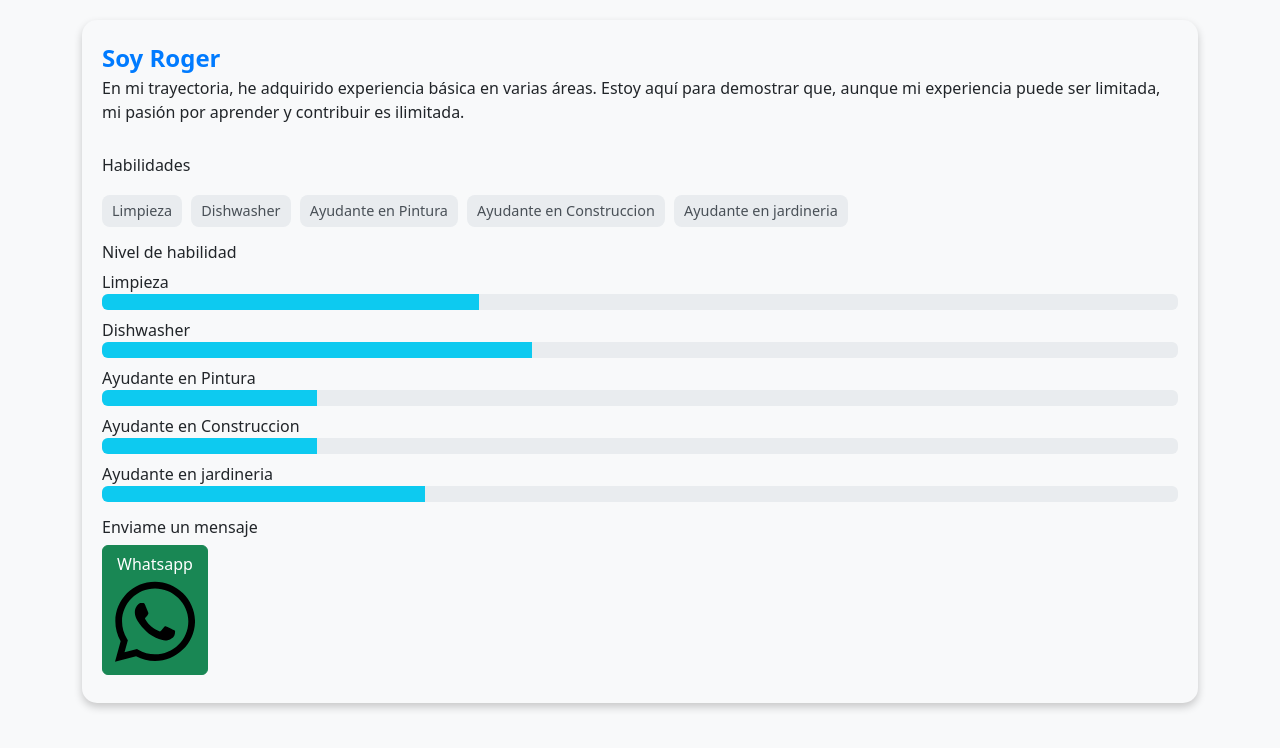
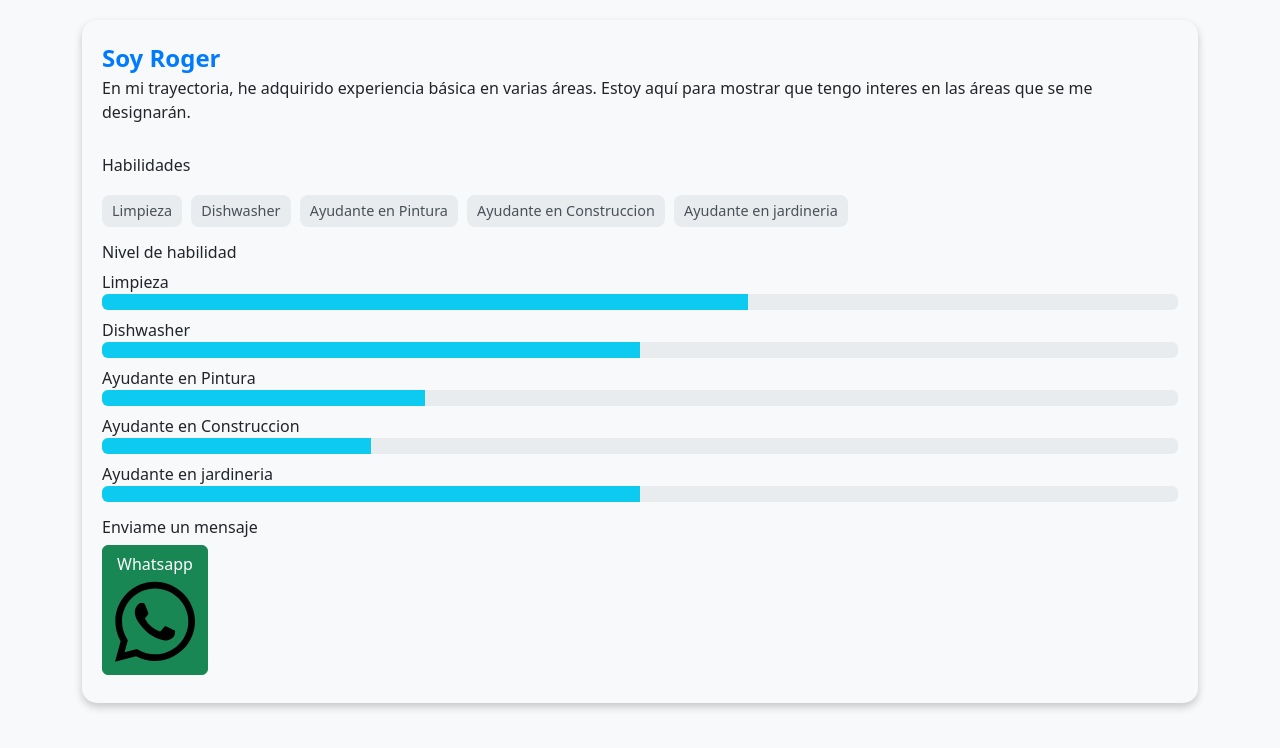
Before and after one commit to roger1sand/rogersite, a plain HTML site: page index.html in a window 1280 px wide. Drawn offline with nearby package versions, Linux system fonts and the light colour scheme.

Commit message:
Update index.html

```diff
--- a/index.html
+++ b/index.html
@@ -59,7 +59,7 @@
                 <div class="col-md-12">
                     <div class="job-title">Soy Roger</div>
                     <div class="job-description">
-                        <p>En mi trayectoria, he adquirido experiencia básica en varias áreas. Estoy aquí para demostrar que, aunque mi experiencia puede ser limitada, mi pasión por aprender y contribuir es ilimitada.</p>
+                        <p>En mi trayectoria, he adquirido experiencia básica en varias áreas. Estoy aquí para mostrar que tengo interes en las áreas que se me designarán.</p>
                     </div>
                 </div>
             </div>
@@ -75,31 +75,31 @@
             <div class="mb-2">
                 <span>Limpieza</span>
                 <div class="progress">
-                    <div class="progress-bar bg-info" style="width: 35%;"></div>
+                    <div class="progress-bar bg-info" style="width: 60%;"></div>
                 </div>
             </div>
             <div class="mb-2">
                 <span>Dishwasher</span>
                 <div class="progress">
-                    <div class="progress-bar bg-info" style="width: 40%;"></div>
+                    <div class="progress-bar bg-info" style="width: 50%;"></div>
                 </div>
             </div>
             <div class="mb-2">
                 <span>Ayudante en Pintura</span>
                 <div class="progress">
-                    <div class="progress-bar bg-info" style="width: 20%;"></div>
+                    <div class="progress-bar bg-info" style="width: 30%;"></div>
                 </div>
             </div>
             <div class="mb-2">
                 <span>Ayudante en Construccion</span>
                 <div class="progress">
-                    <div class="progress-bar bg-info" style="width: 20%;"></div>
+                    <div class="progress-bar bg-info" style="width: 25%;"></div>
                 </div>
             </div>
             <div class="mb-2">
                 <span>Ayudante en jardineria</span>
                 <div class="progress">
-                    <div class="progress-bar bg-info" style="width: 30%;"></div>
+                    <div class="progress-bar bg-info" style="width: 50%;"></div>
                 </div>
             </div>
 
```
